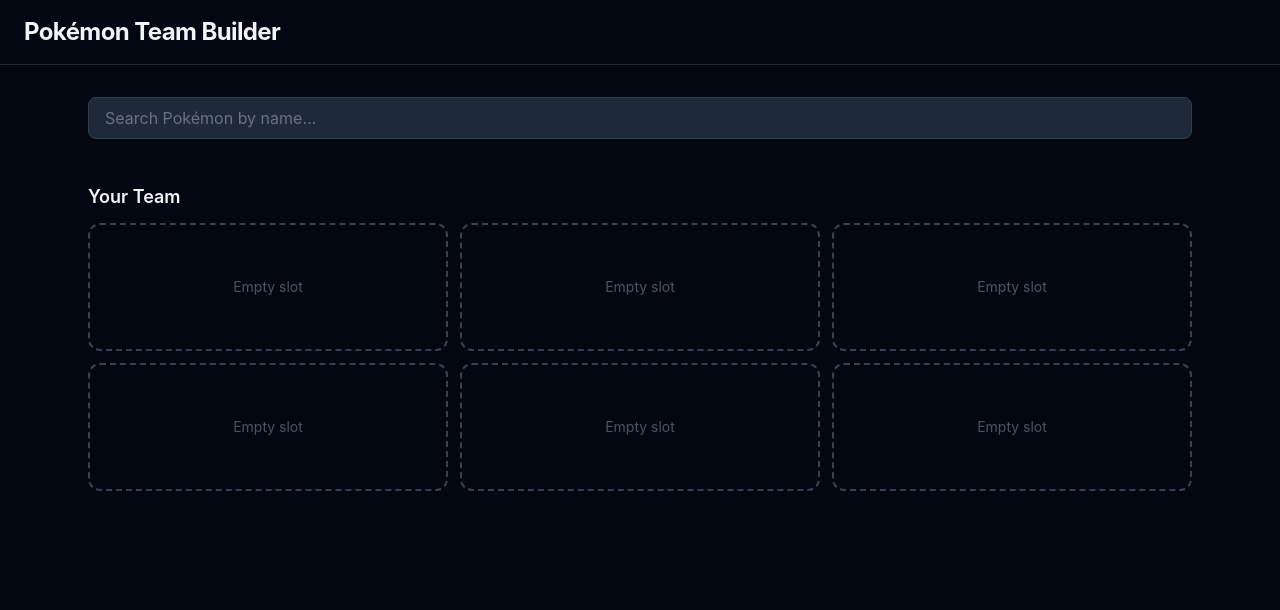
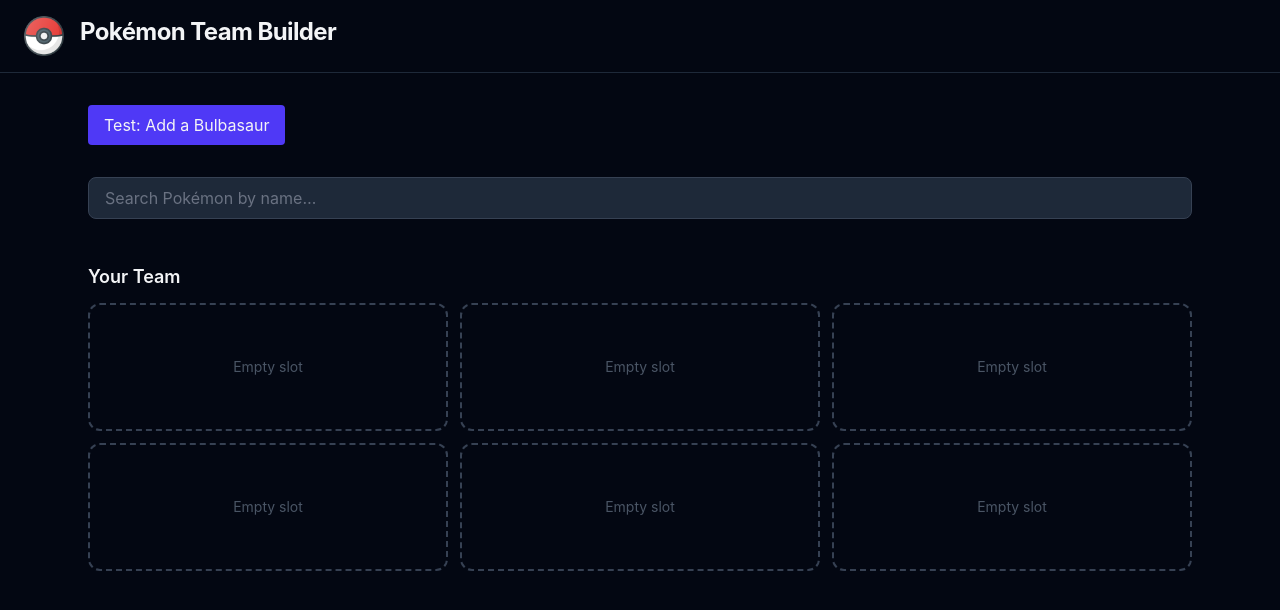
Before and after one commit to auschanh/pokemon-team-builder, a React (Vite) app: page / in a window 1280 px wide. Shown: the top 610 px of the page. Built offline with nearby package versions, Linux system fonts and the light colour scheme.

Commit message:
add team function and pokeball icons added

```diff
--- a/index.html
+++ b/index.html
@@ -2,7 +2,7 @@
 <html lang="en">
   <head>
     <meta charset="UTF-8" />
-    <link rel="icon" type="image/svg+xml" href="/favicon.svg" />
+    <link rel="icon" type="image/svg+xml" href="/pokeball.png" />
     <meta name="viewport" content="width=device-width, initial-scale=1.0" />
     <title>pokemon-team-builder</title>
   </head>
--- a/src/App.jsx
+++ b/src/App.jsx
@@ -2,17 +2,39 @@
 import TeamBuilder from './components/TeamBuilder'
 import TypeCoverage from './components/TypeCoverage'
 import { useTeam } from './hooks/useTeam'
+import pokeballLogo from '../public/pokeball.png'
+import { useEffect } from 'react'
 
 export default function App() {
   const { team, addPokemon, removePokemon } = useTeam()
 
+  // check addPokemon and removePokemon
+  useEffect(() => {
+    console.log('team updated', team)
+  }, [team]);
+
   return (
     <div className="min-h-screen bg-gray-950 text-gray-100">
       <header className="border-b border-gray-800 px-6 py-4">
-        <h1 className="text-2xl font-bold tracking-tight">Pokémon Team Builder</h1>
+        {/* Home Logo */}
+        <div className='flex flex-items-center gap-4'>
+          <a href="/" aria-label="Home">
+            <img src={pokeballLogo} className='h-10 hover:scale-110' alt="pokeball" />
+          </a>
+          <h1 className="text-2xl font-bold tracking-tight">Pokémon Team Builder</h1>
+        </div>
       </header>
 
       <main className="max-w-6xl mx-auto px-6 py-8 space-y-8">
+        <button
+          onClick={() => {
+            const msg = addPokemon({ id: 1, name: 'bulbasaur'})
+            if (msg) console.log(msg)
+            }}
+          className='bg-indigo-600 px-4 py-2 rounded active:scale-95 transition-transform cursor-pointer'
+        >
+          Test: Add a Bulbasaur
+        </button>
         <SearchBar onSelect={addPokemon} />
         <TeamBuilder team={team} onRemove={removePokemon} />
         <TypeCoverage team={team} />
--- a/src/hooks/useTeam.js
+++ b/src/hooks/useTeam.js
@@ -6,7 +6,12 @@
   const [team, setTeam] = useState([])
 
   function addPokemon(pokemon) {
-    // TODO: add pokemon to team (max 6, no duplicates)
+    if (team.length >= MAX_TEAM_SIZE){
+      return `Team is at max size of ${MAX_TEAM_SIZE}`
+    } else if (team.some(p => p.id === pokemon.id)){
+      return `Team already contains ${pokemon.name}`
+    }
+    setTeam(prevTeam => [...prevTeam, pokemon]);
   }
 
   function removePokemon(id) {
```
Also changed, not shown: public/pokeball.png (added).
